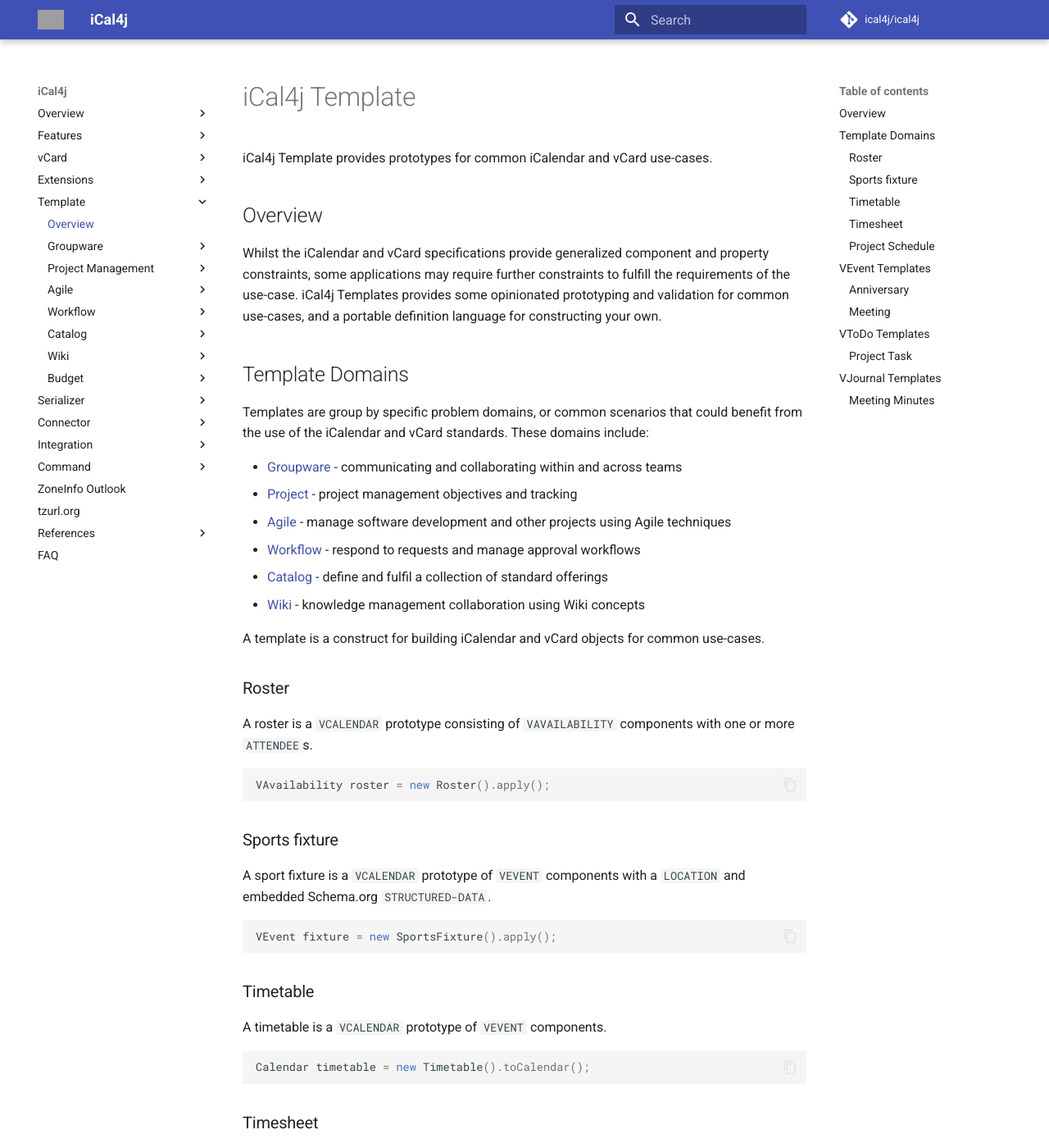
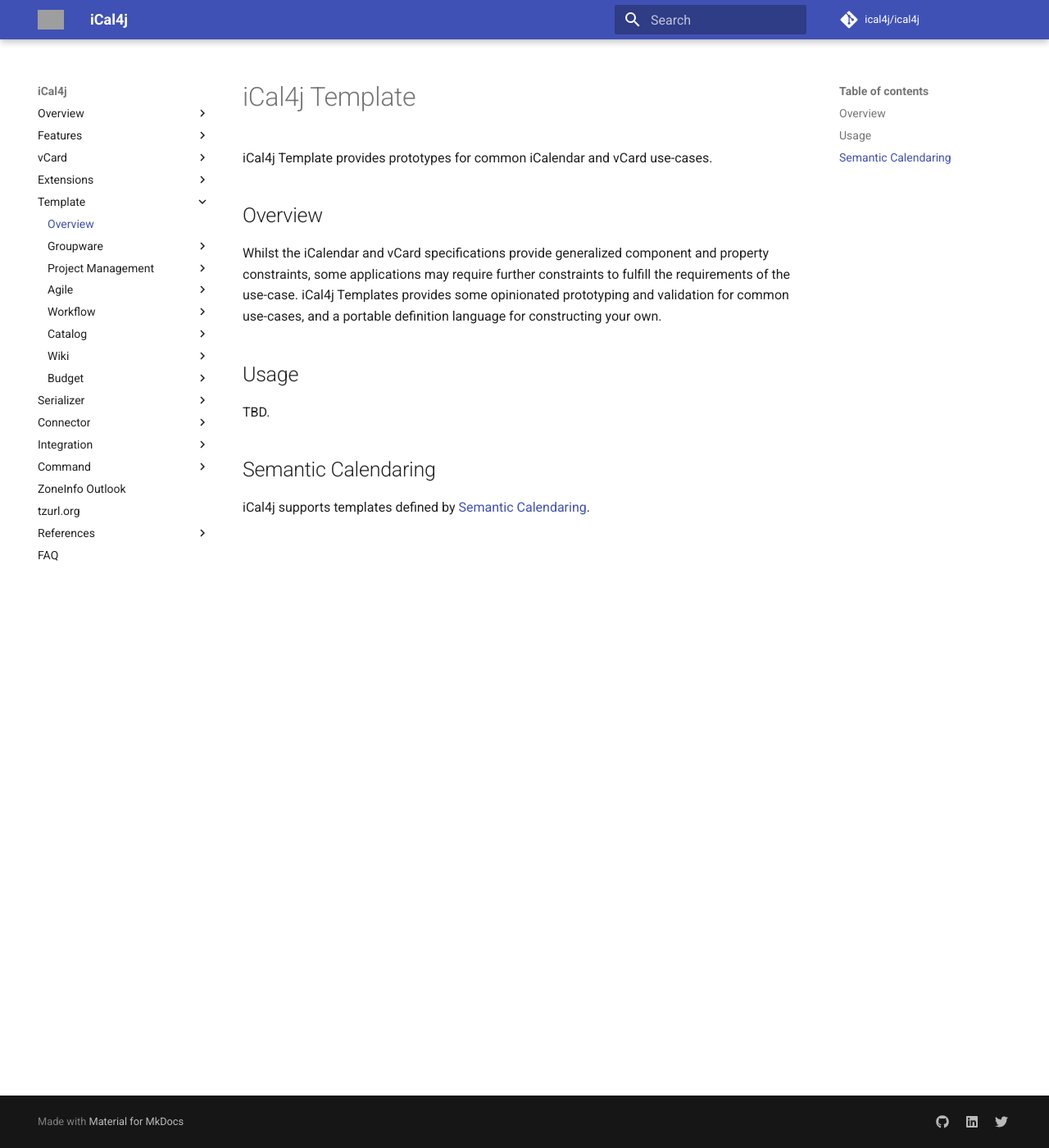
Before and after one commit to ical4j/ical4j-user-guide, an MkDocs documentation site: the page built from docs/template/index.md, in a window 1280 px wide and 1400 px high. Shown: the whole window at 82% size. Built offline with MkDocs 1.6.1 and Material for MkDocs 9.7.7, drawn with Linux system fonts in a browser that asks for light colours; comment, search, counter and statistics services are not loaded; some of the changed text lies outside the part shown; grey boxes are pictures that could not be loaded.

Commit message:
Refactoring

````diff
--- a/docs/template/index.md
+++ b/docs/template/index.md
@@ -9,100 +9,10 @@
 opinionated prototyping and validation for common use-cases, and a portable definition language for constructing
 your own.
 
-## Template Domains
+## Usage
 
-Templates are group by specific problem domains, or common scenarios that could benefit from the use of the
-iCalendar and vCard standards. These domains include:
+TBD.
 
-* [Groupware](groupware.md) - communicating and collaborating within and across teams
-* [Project](project.md) - project management objectives and tracking
-* [Agile](agile.md) - manage software development and other projects using Agile techniques
-* [Workflow](workflow.md) - respond to requests and manage approval workflows
-* [Catalog](catalog.md) - define and fulfil a collection of standard offerings
-* [Wiki](wiki.md) - knowledge management collaboration using Wiki concepts
+## Semantic Calendaring
 
-A template is a construct for building iCalendar and vCard objects for common use-cases.
-
-### Roster
-
-A roster is a `VCALENDAR` prototype consisting of `VAVAILABILITY` components with one or more `ATTENDEE`s.
-
-```java
-VAvailability roster = new Roster().apply();
-```
-
-### Sports fixture
-
-A sport fixture is a `VCALENDAR` prototype of `VEVENT` components with a `LOCATION` and embedded Schema.org
-`STRUCTURED-DATA`.
-
-```java
-VEvent fixture = new SportsFixture().apply();
-```
-
-### Timetable
-
-A timetable is a `VCALENDAR` prototype of `VEVENT` components.
-
-```java
-Calendar timetable = new Timetable().toCalendar();
-```
-
-### Timesheet
-
-A timesheet is a `VCALENDAR` prototype of `VJOURNAL` components.
-
-```java
-Calendar timesheet = new Timesheet().toCalendar();
-```
-
-### Project Schedule
-
-A project schedule is a `VCALENDAR` prototype of `VTODO` and `VEVENT` components representing tasks and
-milestones.
-
-
-## VEvent Templates
-
-### Anniversary
-
-A common use-case for `VEVENT` components is to define anniversary-style events (i.e. recurring, date-based,
-etc.).
-
-* DTSTART - VALUE=DATE
-* RRULE/RDATE (required)
-
-```java
-VEvent anniversary = new Anniversary().withDate(MonthDay.of(Month.DECEMBER, 25)).apply();
-```
-
-### Meeting
-
-A meeting is a `VCALENDAR` prototype of `VEVENT` components.
-
-```java
-Agenda agenda = ...
-VEvent meeting = new Meeting().withAgenda(agenda).apply();
-```
-
-
-## VToDo Templates
-
-### Project Task
-
-A project task is a `VTODO` prototype.
-
-```java
-VTodo task = new Task().apply();
-```
-
-
-## VJournal Templates
-
-### Meeting Minutes
-
-Meeting minutes is a `VJOURNAL` prototype with `RELATED-TO` property referencing the meeting.
-
-```java
-VJournal minutes = new MeetingMinutes().apply();
-```
+iCal4j supports templates defined by [Semantic Calendaring](https://www.semcal.org/templating).
````
